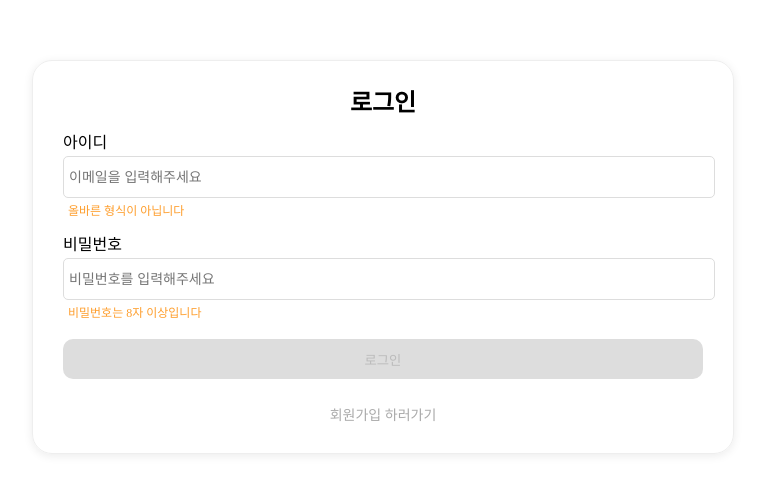
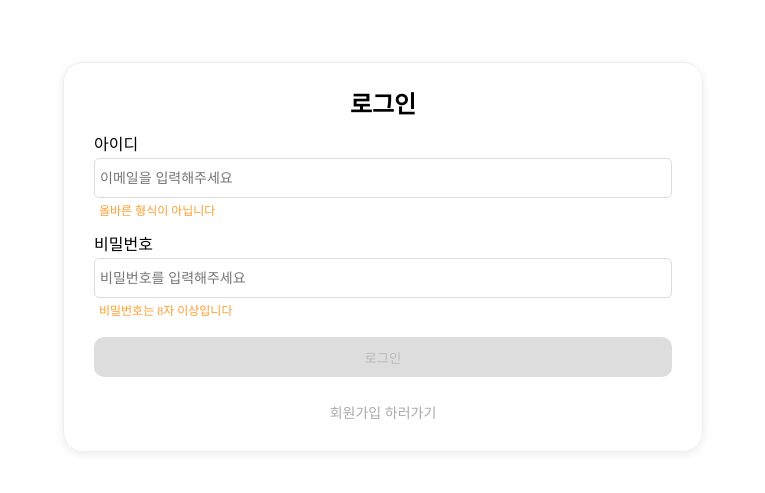
Before and after one commit to devyouth94/wanted-pre-onboarding-fe-7, a React (Create React App) app: page / in a window 1280 px wide. Shown: the part 143-636 px from the top of the page, without its empty margins (257-1022 px from the left). Built offline with nearby package versions, Linux system fonts and the light colour scheme.

Commit message:
box-sizing 수정

```diff
--- a/src/pages/Sign.js
+++ b/src/pages/Sign.js
@@ -106,6 +106,8 @@ const StForm = styled.form`
 const StArticle = styled.article`
   display: flex;
   flex-direction: column;
+
+  width: 100%;
 `;
 
 const StLabel = styled.div`
@@ -127,6 +129,7 @@ const StButton = styled.button`
   justify-content: center;
   align-items: center;
 
+  width: 100%;
   height: 40px;
   background-color: transparent;
 
--- a/src/shared/GlobalStyle.js
+++ b/src/shared/GlobalStyle.js
@@ -3,6 +3,10 @@ import reset from "styled-reset";
 
 const GlobalStyle = createGlobalStyle`
   ${reset};
+
+  * {
+    box-sizing: border-box;
+  }
 
   body {
     cursor: default;
```
